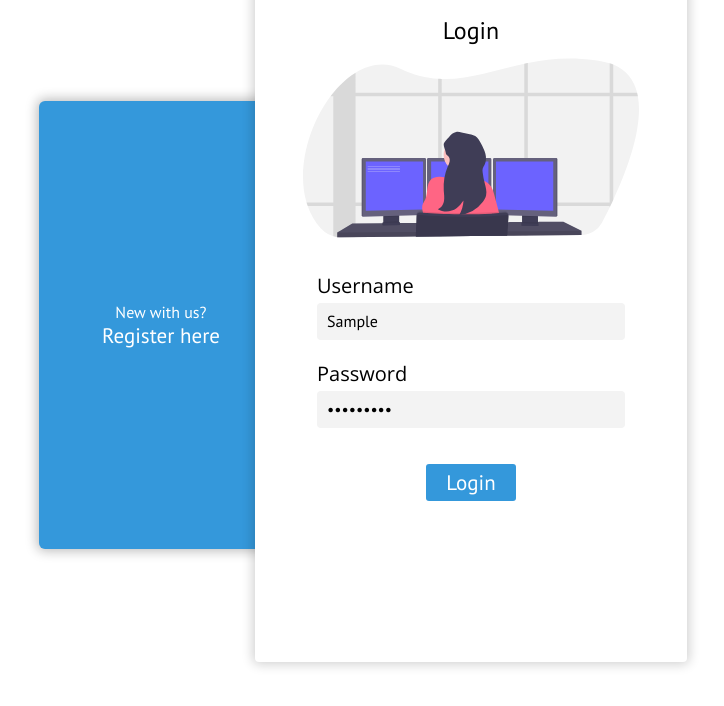
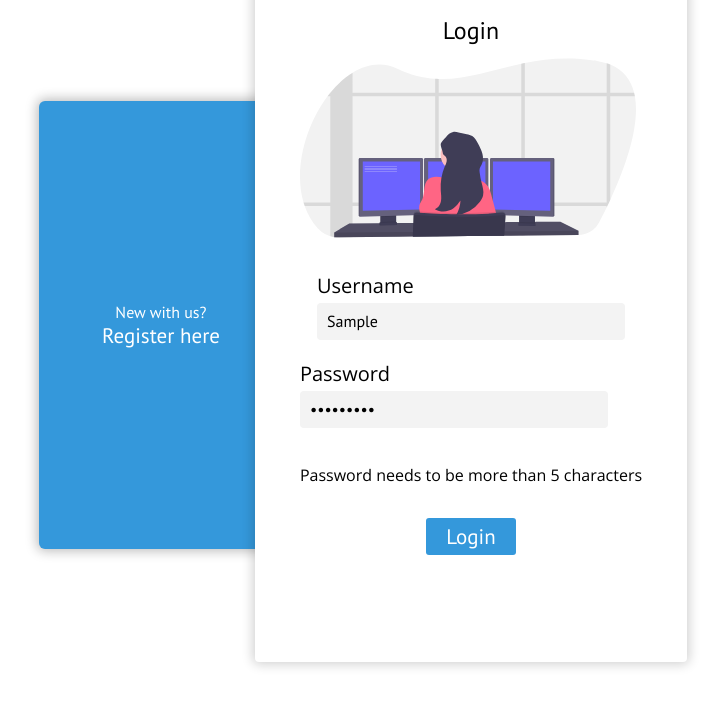
Before and after one commit to Ibtid/AnimatedLogin, a React (Create React App) app: page / in a window 1280 px wide. Both pictures are taken after typing "Sample", "Sample123" into the empty fields and a click on the button "Login". Shown: the top 706 px of the page, without its empty margins (169-893 px from the left). Built offline with nearby package versions, Linux system fonts and the light colour scheme.

Commit message:
show validate message

```diff
--- a/src/components/login/login.jsx
+++ b/src/components/login/login.jsx
@@ -2,10 +2,13 @@ import React from "react";
 import loginImg from "../../login.svg";
 import "./style.scss";
 import useForm from "../../useForm";
-import validateLogin from "../../validateLogin";
+import validate from "../../validateLogin";
 
 const Login = () => {
-  const { handleChange, handleSubmit, values } = useForm(submit);
+  const { handleChange, handleSubmit, values, errors } = useForm(
+    submit,
+    validate
+  );
 
   function submit() {
     console.log("Submitted Succesfully");
@@ -28,6 +31,7 @@ const Login = () => {
               value={values.username}
               onChange={handleChange}
             />
+            {errors.username && <p>{errors.username}</p>}
           </div>
           <div className="form-group">
             <label htmlFor="username">Password</label>
@@ -38,6 +42,7 @@ const Login = () => {
               value={values.password}
               onChange={handleChange}
             />
+            {errors.password && <p>{errors.password}</p>}
           </div>
           <div className="footer">
             <button type="submit" className="btn">
--- a/src/useForm.js
+++ b/src/useForm.js
@@ -1,8 +1,9 @@
 import { useState } from "react";
 
-const useForm = (callBack) => {
+const useForm = (callBack, validate) => {
   const [values, setValues] = useState({ username: "", password: "" });
   const [errors, setErrors] = useState({ username: "", password: "" });
+  const [isSubmitting, setIsSubmitting] = useState(false);
 
   const handleChange = (event) => {
     const { name, value } = event.target;
@@ -15,13 +16,16 @@ const useForm = (callBack) => {
   const handleSubmit = (event) => {
     event.preventDefault();
     //handling errors
-    callBack();
+    setErrors(validate(values));
+    setIsSubmitting(true);
+    //callBack();
   };
 
   return {
     handleChange,
     handleSubmit,
     values,
+    errors,
   };
 };
 
```
